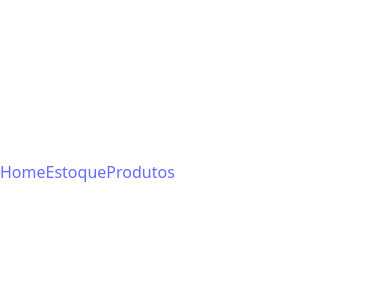
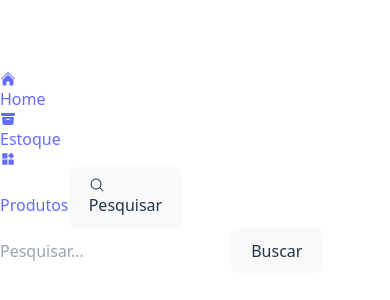
Before and after one commit to KzRobertkz/controle_estoque_pratica, a React (Vite) app: page /home in a window 390 px wide. Shown: the part 250-550 px from the top of the page. Built offline with nearby package versions, Linux system fonts and the light colour scheme.

Commit message:
Integrates react-icons for improved icon usage in the header. Redesigns the header with new icons, tooltips, and a responsive search bar. Enhances user experience with better navigation and search functionality.

```diff
--- a/package.json
+++ b/package.json
@@ -12,6 +12,7 @@
   "dependencies": {
     "react": "^19.0.0",
     "react-dom": "^19.0.0",
+    "react-icons": "^5.5.0",
     "react-router-dom": "^7.5.3"
   },
   "devDependencies": {
--- a/src/components/header.jsx
+++ b/src/components/header.jsx
@@ -1,21 +1,78 @@
 import React from "react";
+import { useState } from "react";
 import { Link } from "react-router-dom";
+import {
+  HiArchiveBox,
+  HiHome,
+  HiMagnifyingGlass
+} from "react-icons/hi2";
+import { AiFillProduct } from "react-icons/ai";
+
 
 
 function Header() {
+  const [mostrarPesquisa, setMostrarPesquisa] = useState(false);
 
   return (
-    <div className=" text-2xl top-0 left-0 fixed p-4 gap-2 bg-white shadow w-full flex justify-start">
-        <Link to="/Home" className="bg-blue-500 text-2xl text-white  rounded">
-            Home
-        </Link>
-        <Link to="/Estoque" className="bg-blue-500 text-2xl text-white  rounded">
-            Estoque
-        </Link>
-        <Link to="/Produtos" className="bg-blue-500 text-2xl text-white  rounded">
-            Produtos
-        </Link>
+
+    <div className="fixed top-0 left-0 w-full bg-white shadow p-4 flex gap-6 justify-start text-sm items-center z-50">
+
+      <Link to="/Home" className="flex flex-col items-center text-blue-600 hover:text-blue-800 transition-transform hover:scale-110">
+        <HiHome className="text-3xl" />
+        <span>Home</span>
+      </Link>
+
+      <Link to="/Estoque" className="flex flex-col items-center text-blue-600 hover:text-blue-800 transition-transform hover:scale-110">
+        <HiArchiveBox className="text-3xl" />
+        <span>Estoque</span>
+      </Link>
+
+      <Link to="/Produtos" className="flex flex-col items-center text-blue-600 hover:text-blue-800 transition-transform hover:scale-110">
+        <AiFillProduct className="text-3xl" />
+        <span>Produtos</span>
+      </Link>
+
+      <button
+        onClick={() => setMostrarPesquisa(!mostrarPesquisa)}
+        className="flex flex-col items-center bg-white text-blue-600 hover:text-blue-800 transition-transform hover:scale-110 focus:outline-none focus:ring-0 p-0 rounded"
+      >
+        <HiMagnifyingGlass className="text-3xl" />
+        <span>Pesquisar</span>
+      </button>
+
+      <div
+        className={`transition-all duration-500 transform ${
+          mostrarPesquisa
+            ? 'opacity-100 scale-100 translate-x-0'
+            : 'opacity-0 scale-95 -translate-x-10 pointer-events-none'
+          }`
+        }
+      >
+        <form
+          action="/pesquisar"
+          method="GET"
+          className="flex items-center bg-blue-50 border border-blue-200 rounded-xl px-4 py-2 shadow-md"
+        >
+          <input
+            type="search"
+            name="q"
+            placeholder="Pesquisar..."
+            className="bg-transparent w-72 px-3 py-1 text-blue-700 placeholder-blue-400 focus:outline-none"
+            autoFocus={mostrarPesquisa}
+          />
+          <button
+            type="submit"
+            className="ml-2 px-4 py-1 bg-blue-500 text-white rounded-lg hover:bg-blue-600 transition"
+          >
+            Buscar
+          </button>
+
+        </form>
+
+      </div>
+
     </div>
+
   );
 }
 
--- a/src/index.css
+++ b/src/index.css
@@ -51,7 +51,7 @@ button {
   transition: border-color 0.25s;
 }
 button:hover {
-  border-color: #646cff;
+
 }
 button:focus,
 button:focus-visible {
```
Also changed, not shown: 1 other file (tests, documents, lock files or other folders).
